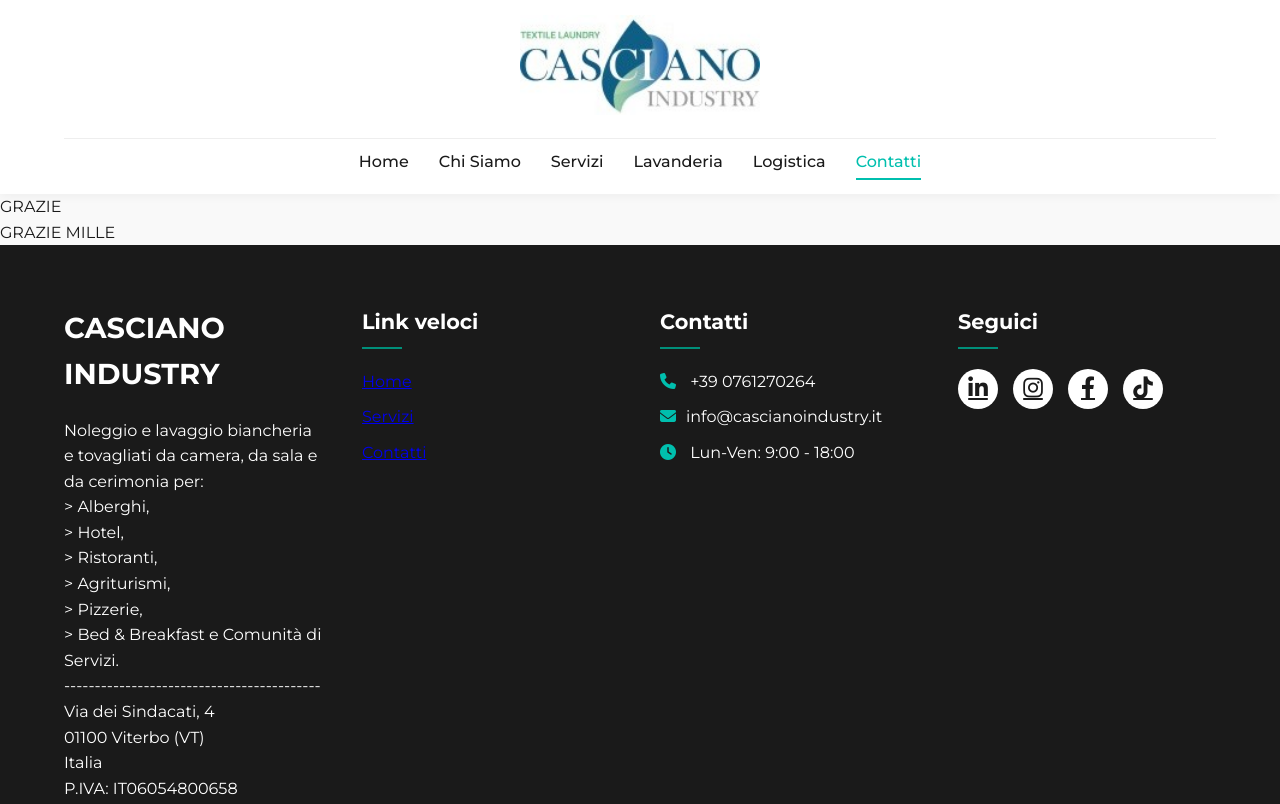
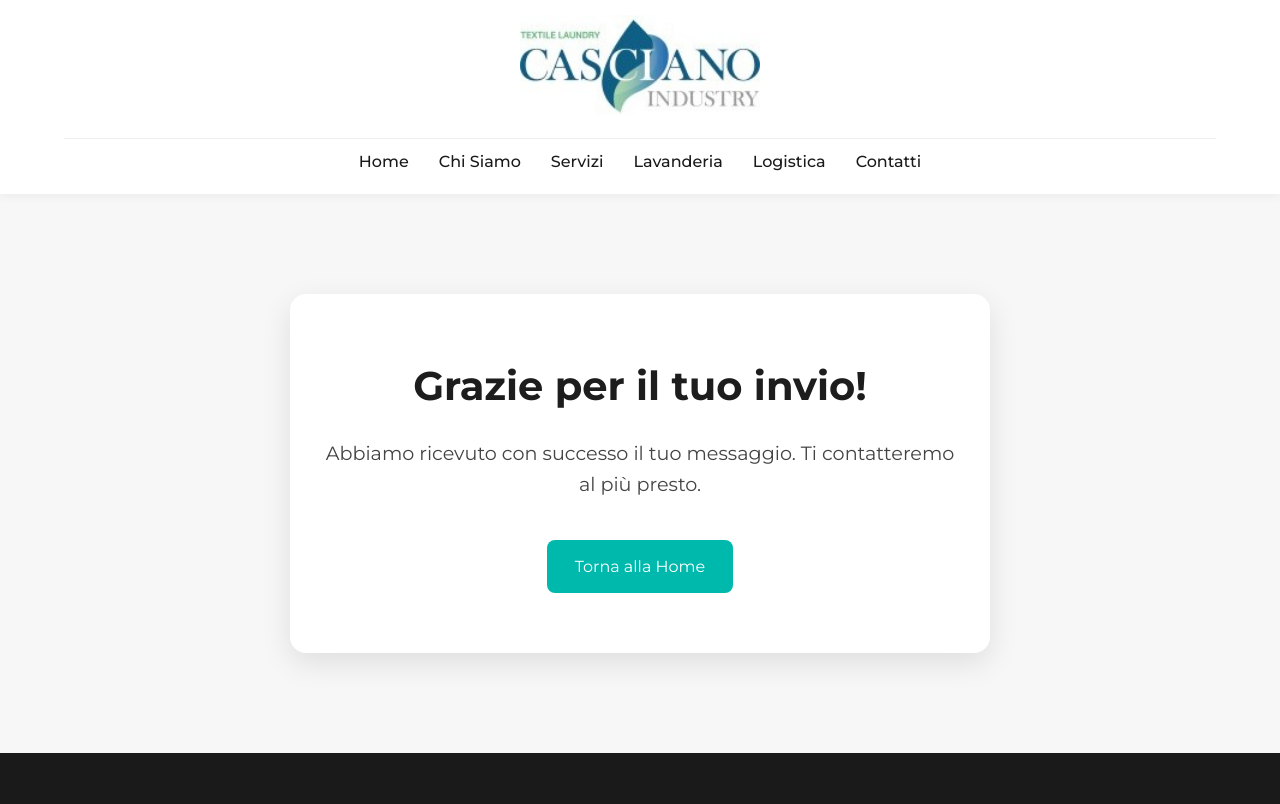
Before and after one commit to CascianoIndustryOnline/cascianoindustryonline.github.io, a plain HTML site: page thx.html in a window 1280 px wide. Shown: the top 804 px of the page. Drawn offline with Linux system fonts and the light colour scheme.

Commit message:
created scrren thx and do the button

```diff
--- a/css/contact.css
+++ b/css/contact.css
@@ -628,3 +628,44 @@ body.fade-out {
 .producer-logo:hover {
   transform: scale(1.1);
 }
+.thank-you-section {
+  background-color: #f7f7f7;
+  padding: 100px 20px;
+  text-align: center;
+}
+
+.thank-you-wrapper {
+  max-width: 700px;
+  margin: 0 auto;
+  background-color: white;
+  padding: 60px 30px;
+  border-radius: 16px;
+  box-shadow: 0 10px 30px rgba(0, 0, 0, 0.1);
+}
+
+.thank-you-wrapper h1 {
+  color: #1d1d1d;
+  font-size: 2.5rem;
+  margin-bottom: 20px;
+}
+
+.thank-you-wrapper p {
+  font-size: 1.2rem;
+  color: #444;
+  margin-bottom: 40px;
+}
+
+.thank-you-button {
+  display: inline-block;
+  background-color: #00b9ad;
+  color: white;
+  text-decoration: none;
+  padding: 14px 28px;
+  font-size: 1rem;
+  border-radius: 8px;
+  transition: background-color 0.3s ease;
+}
+
+.thank-you-button:hover {
+  background-color: #009c91;
+}
--- a/thx.html
+++ b/thx.html
@@ -29,16 +29,19 @@
                 <li><a href="service.html" class="nav-link">Servizi</a></li>
                 <li><a href="lavanderia.html" class="nav-link">Lavanderia</a></li>
                 <li><a href="logistica.html" class="nav-link">Logistica</a></li>
-                <li><a href="contact.html" class="nav-link active">Contatti</a></li>
+                <li><a href="contact.html" class="nav-link">Contatti</a></li>
             </ul>
         </nav>
     </div>
 </header>
 
-
-<div class="">GRAZIE</div>
-                    <p>GRAZIE MILLE</p>
-
+<section class="thank-you-section">
+  <div class="thank-you-wrapper">
+    <h1>Grazie per il tuo invio!</h1>
+    <p>Abbiamo ricevuto con successo il tuo messaggio. Ti contatteremo al più presto.</p>
+    <a href="index.html" class="thank-you-button">Torna alla Home</a>
+  </div>
+</section>
 
   <footer class="footer">
         <div class="container">
```
